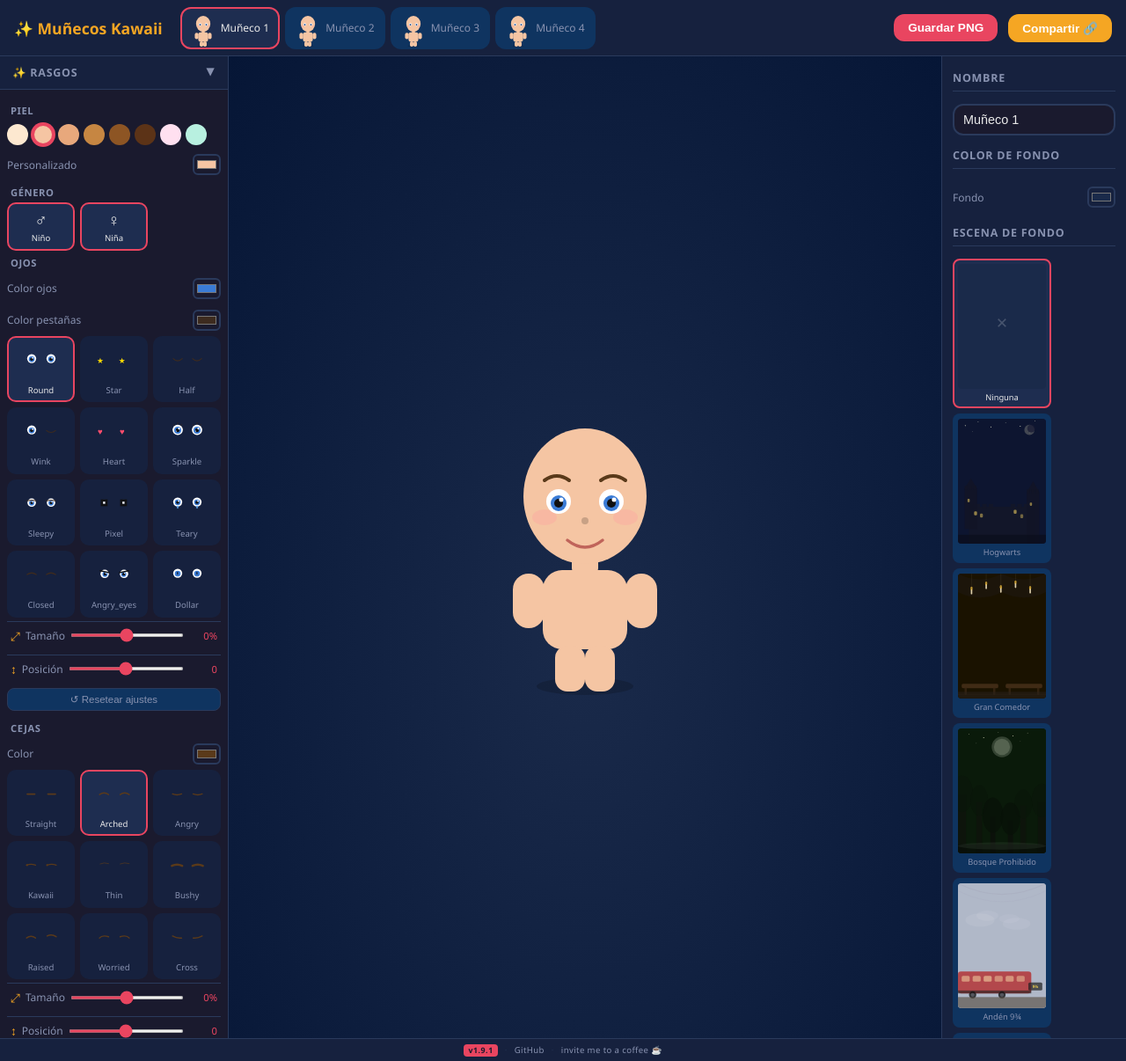
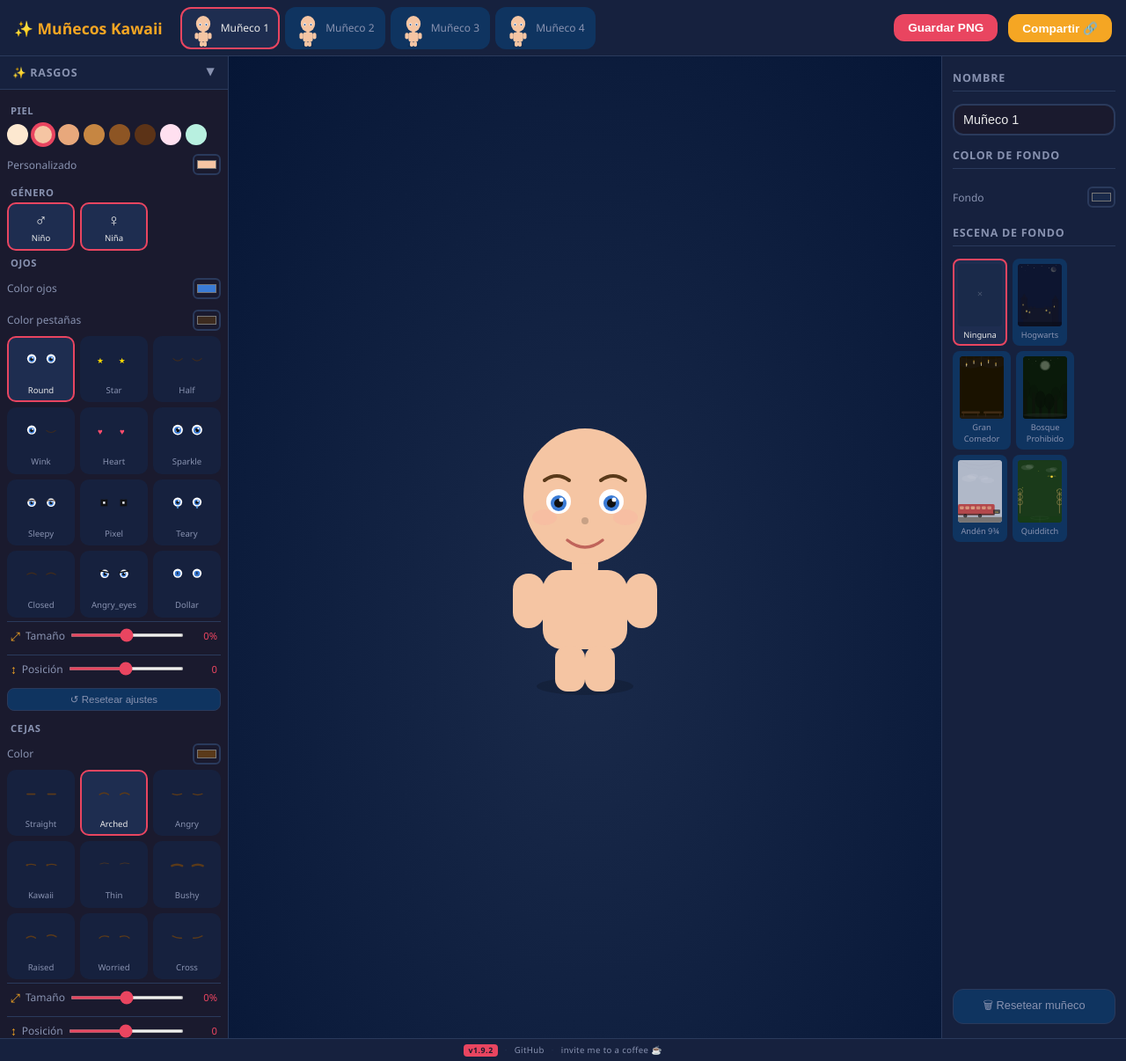
Before and after one commit to davic80/munecos-kawaii, a Flask app: page / in a window 1280 px wide. Shown: the whole page at 88% size. Run offline with Flask 3, Linux system fonts and the light colour scheme; some libraries are stand-ins or nearby versions.

Commit message:
feat: v1.9.2 — mejillas (6 estilos), chips escena revertidos a 50x71px

```diff
--- a/app/templates/index.html
+++ b/app/templates/index.html
@@ -66,7 +66,7 @@
 
 <!-- ====== FOOTER ====== -->
 <div class="footer-bar">
-  <span class="footer-version">v1.9.1</span>
+  <span class="footer-version">v1.9.2</span>
   <span class="footer-sep">·</span>
   <a href="https://github.com/davic80/munecos-kawaii"
      target="_blank" rel="noopener" class="footer-link">GitHub</a>
--- a/static/app.js
+++ b/static/app.js
@@ -41,10 +41,6 @@
 
   <!-- HEAD (big funko) -->
   <ellipse cx="120" cy="112" rx="70" ry="77" fill="${skin}"/>
-
-  <!-- CHEEKS -->
-  <ellipse cx="74" cy="136" rx="14" ry="9" fill="rgba(255,160,160,0.35)"/>
-  <ellipse cx="166" cy="136" rx="14" ry="9" fill="rgba(255,160,160,0.35)"/>
   `;
 }
 
@@ -1090,6 +1086,7 @@
   brows:   'browsYOffset',
   nose:    'noseYOffset',
   mouth:   'mouthYOffset',
+  cheeks:  'cheeksYOffset',
   hair:    'hairYOffset',
   top:     'topYOffset',
   bottom:  'bottomYOffset',
@@ -1107,6 +1104,7 @@
   brows:   'browsScale',
   nose:    'noseScale',
   mouth:   'mouthScale',
+  cheeks:  'cheeksScale',
   hair:    'hairScale',
   top:     'topScale',
   bottom:  'bottomScale',
@@ -1125,6 +1123,7 @@
   brows:   [120,  97],
   nose:    [120, 140],
   mouth:   [120, 165],
+  cheeks:  [120, 136],
   hair:    [120,  60],
   hat:     [120,  45],
   glasses: [120, 115],
@@ -1181,13 +1180,15 @@
     bgColor: '#1a2a4a',
     browColor: '#5a3a1a',
     lashColor: '#3d2b1f',
+    cheeks: 'soft',
+    cheeksColor: 'rgba(255,160,160,0.35)',
     // scale fields: -50..+50 (0 = normal size)
-    eyesScale: 0, browsScale: 0, noseScale: 0, mouthScale: 0,
+    eyesScale: 0, browsScale: 0, noseScale: 0, mouthScale: 0, cheeksScale: 0,
     hairScale: 0, topScale: 0,   bottomScale: 0, shoesScale: 0,
     hatScale: 0,  capeScale: 0,  glassesScale: 0, beltScale: 0,
     wandScale: 0, lefthandScale: 0,
     // yOffset fields: -15..+15 (0 = normal position, in SVG px)
-    eyesYOffset: 0, browsYOffset: 0, noseYOffset: 0, mouthYOffset: 0,
+    eyesYOffset: 0, browsYOffset: 0, noseYOffset: 0, mouthYOffset: 0, cheeksYOffset: 0,
     hairYOffset: 0, topYOffset: 0,   bottomYOffset: 0, shoesYOffset: 0,
     hatYOffset: 0,  capeYOffset: 0,  glassesYOffset: 0, beltYOffset: 0,
     wandYOffset: 0, lefthandYOffset: 0,
@@ -1246,6 +1247,7 @@
   if (d.eyes)    parts.push(layer('eyes',    (EYES[d.eyes]    || EYES.round)(d.eyeColor, d.lashColor || d.hairColor || '#3d2b1f'), false));
   if (d.nose)    parts.push(layer('nose',    NOSES[d.nose]    || '', false));
   if (d.mouth)   parts.push(layer('mouth',   MOUTHS[d.mouth]  || '', false));
+  if (d.cheeks)  parts.push(layer('cheeks',  (CHEEKS[d.cheeks] || (() => ''))(d.cheeksColor || 'rgba(255,160,160,0.35)'), false));
   if (d.bottom)  parts.push(layer('bottom',  (BOTTOMS[d.bottom] || (() => ''))(d.bottomColor, d.gender), false));
   if (d.belt)    parts.push(layer('belt',    (BELTS[d.belt]   || (() => ''))(d.beltColor), false));
   if (d.top)     parts.push(layer('top',     (TOPS[d.top]     || (() => ''))(d.topColor, d.gender), false));
@@ -1289,6 +1291,7 @@
   brows: 'brows',
   nose: 'nose',
   mouth: 'mouth',
+  cheeks: 'cheeks',
   hair: 'hair',
   top: 'top',
   bottom: 'bottom',
@@ -1320,7 +1323,7 @@
   const field = CATEGORY_FIELD_MAP[category];
   if (!field) return;
   // toggle off if already equipped (except gender/eyes/brows/nose/mouth — always need one)
-  const mandatory = ['gender', 'eyes', 'nose', 'mouth'];
+  const mandatory = ['gender', 'eyes', 'nose', 'mouth', 'cheeks'];
   if (doll[field] === value && !mandatory.includes(category)) {
     doll[field] = null;
   } else {
@@ -1461,6 +1464,11 @@
         {
           label: 'Boca', cat: 'mouth', scaleField: 'mouthScale', yOffsetField: 'mouthYOffset',
           items: Object.keys(MOUTHS).map(k => ({ value: k, label: k })),
+        },
+        {
+          label: 'Mejillas', cat: 'cheeks', colorField: 'cheeksColor', colorFieldLabel: 'Color',
+          scaleField: 'cheeksScale', yOffsetField: 'cheeksYOffset',
+          items: Object.keys(CHEEKS).map(k => ({ value: k, label: k })),
         },
         {
           label: 'Pelo', cat: 'hair', colorField: 'hairColor', scaleField: 'hairScale', yOffsetField: 'hairYOffset',
@@ -1803,6 +1811,10 @@
     case 'mouth':
       inner = `<svg viewBox="90 150 60 40" xmlns="http://www.w3.org/2000/svg">${MOUTHS[value]||''}</svg>`;
       return `<div style="width:44px;height:44px;display:flex;align-items:center;justify-content:center;">${inner}</div>`;
+    case 'cheeks': {
+      inner = `<svg viewBox="40 118 160 40" xmlns="http://www.w3.org/2000/svg">${(CHEEKS[value]||(() => ''))(d.cheeksColor||'rgba(255,160,160,0.35)')}</svg>`;
+      return `<div style="width:44px;height:44px;display:flex;align-items:center;justify-content:center;">${inner}</div>`;
+    }
     case 'hair': {
       const fn = HAIR[value];
       inner = fn ? fn(d.hairColor || '#3d2b1f') : '';
--- a/static/style.css
+++ b/static/style.css
@@ -522,8 +522,8 @@
 }
 .scene-chip:hover { border-color: var(--accent2); }
 .scene-chip.active { border-color: var(--accent); background: #1e2d50; }
-.scene-chip svg { width: 100px; height: 142px; border-radius: 4px; }
-.scene-chip span { font-size: 0.58rem; color: var(--text-muted); text-align: center; max-width: 104px; }
+.scene-chip svg { width: 50px; height: 71px; border-radius: 4px; }
+.scene-chip span { font-size: 0.58rem; color: var(--text-muted); text-align: center; max-width: 54px; }
 .scene-chip.active span { color: var(--text); }
 
 /* ===== SKIN PICKER (LEFT PANEL) ===== */
```
Also changed, not shown: CHANGELOG.md.
